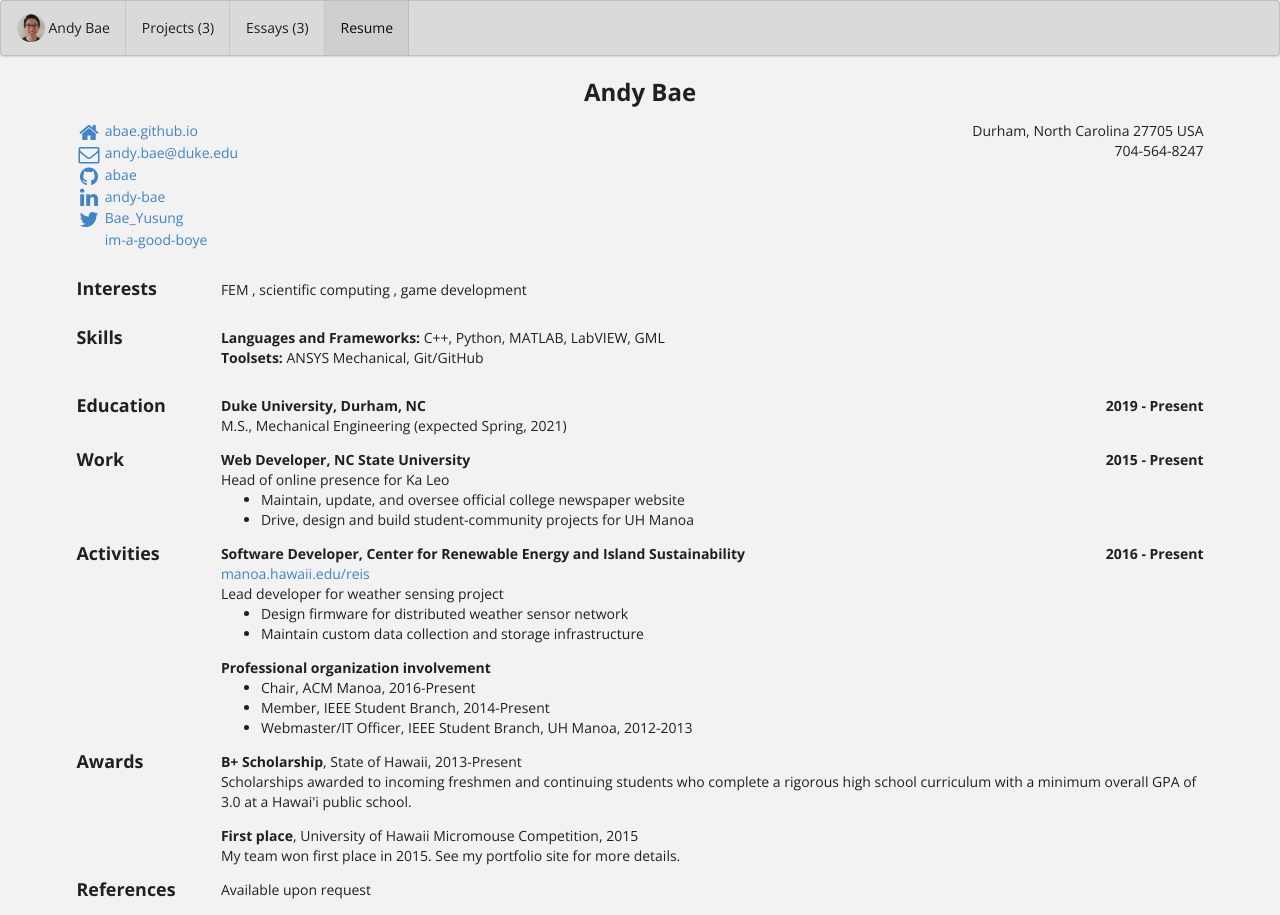
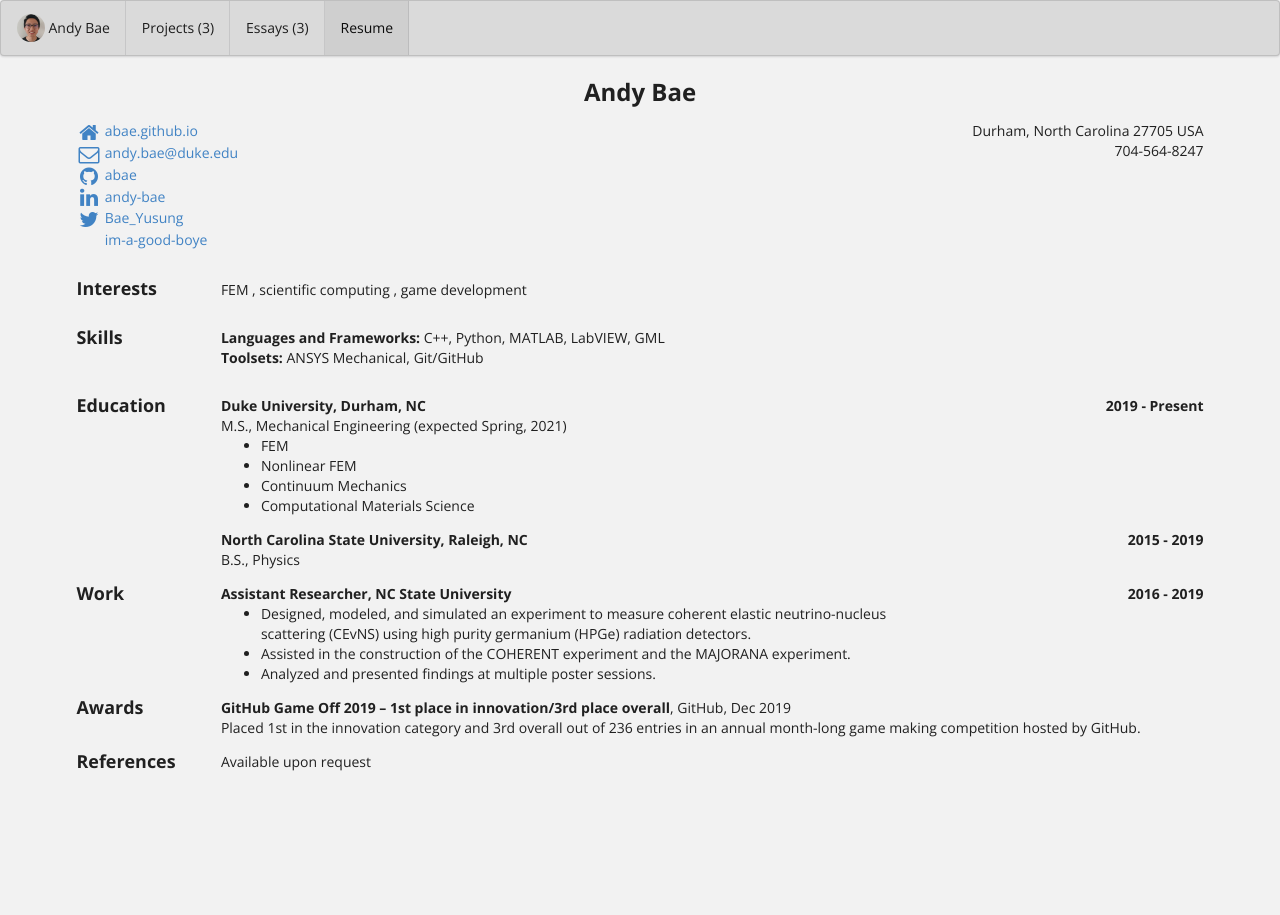
Before and after one commit to abae/abae.github.io, a Jekyll site: the page built from bio/index.html, in a window 1280 px wide. Built offline with Jekyll 4.4.1, drawn with Linux system fonts in a browser that asks for light colours.

Commit message:
resume update

```diff
--- a/_data/bio.json
+++ b/_data/bio.json
@@ -84,62 +84,41 @@
       "endDate": "Present",
       "gpa": "3.47",
       "courses": [
+        "FEM",
+        "Nonlinear FEM",
+        "Continuum Mechanics",
+        "Computational Materials Science"
       ]
+    },
+    {
+      "institution": "North Carolina State University, Raleigh, NC",
+      "area": "Physics",
+      "studyType": "B.S.",
+      "startDate": "2015-08-26",
+      "endDate": "2019-05-05",
+      "gpa": "3.43"
     }
   ],
   "work": [
     {
       "company": "NC State University",
-      "position": "Web Developer",
+      "position": "Assistant Researcher",
       "website": "",
-      "startDate": "2015-08-01",
-      "endDate": "Present",
-      "summary": "Head of online presence for Ka Leo",
+      "startDate": "2016-08-10",
+      "endDate": "2019-05-01",
       "highlights": [
-        "Maintain, update, and oversee official college newspaper website",
-        "Drive, design and build student-community projects for UH Manoa"
-      ]
-    }
-  ],
-  "volunteer": [
-    {
-      "organization": "Center for Renewable Energy and Island Sustainability",
-      "website": "http://manoa.hawaii.edu/reis",
-      "position": "Software Developer",
-      "startDate": "2016-01-01",
-      "endDate": "Present",
-      "summary": "Lead developer for weather sensing project",
-      "highlights": [
-        "Design firmware for distributed weather sensor network",
-        "Maintain custom data collection and storage infrastructure"
-      ]
-    },
-    {
-      "organization": "",
-      "website": "",
-      "position": "Professional organization involvement",
-      "startDate": "",
-      "endDate": "",
-      "summary": "",
-      "highlights": [
-        "Chair, ACM Manoa, 2016-Present",
-        "Member, IEEE Student Branch, 2014-Present",
-        "Webmaster/IT Officer, IEEE Student Branch, UH Manoa, 2012-2013"
+        "Designed, modeled, and simulated an experiment to measure coherent elastic neutrino-nucleus scattering (CEvNS) using high purity germanium (HPGe) radiation detectors.",
+        "Assisted in the construction of the COHERENT experiment and the MAJORANA experiment.",
+        "Analyzed and presented findings at multiple poster sessions."
       ]
     }
   ],
   "awards": [
     {
-      "title": "B+ Scholarship",
-      "date": "2013-Present",
-      "awarder": "State of Hawaii",
-      "summary": "Scholarships awarded to incoming freshmen and continuing students who complete a rigorous high school curriculum with a minimum overall GPA of 3.0 at a Hawai'i public school."
-    },
-    {
-      "title": "First place",
-      "date": "2015",
-      "awarder": "University of Hawaii Micromouse Competition",
-      "summary": "My team won first place in 2015.  See my portfolio site for more details."
+      "title": "GitHub Game Off 2019 – 1st place in innovation/3rd place overall",
+      "date": "Dec 2019",
+      "awarder": "GitHub",
+      "summary": "Placed 1st in the innovation category and 3rd overall out of 236 entries in an annual month-long game making competition hosted by GitHub."
     }
   ],
   "references": [
```
